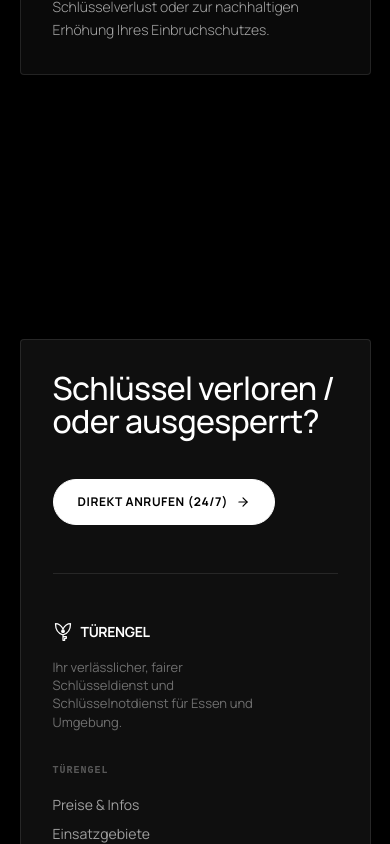
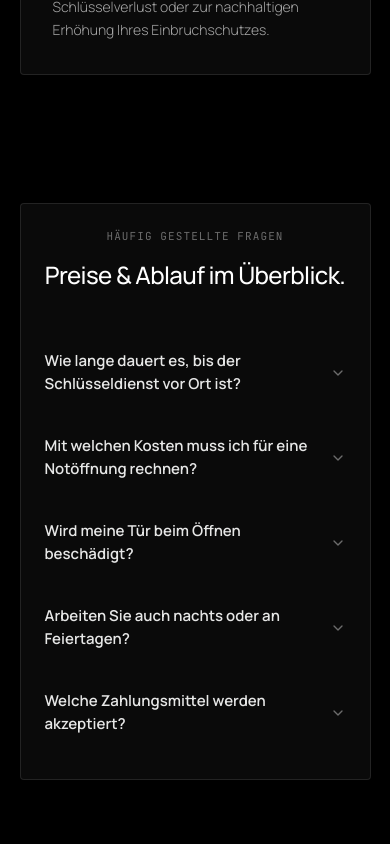
Before and after one commit to Ripptu/t-rengel, a React (Vite) app: page / in a window 390 px wide. Shown: the part 3060-3904 px from the top of the page. Built offline with nearby package versions, Linux system fonts and the light colour scheme.

Commit message:
feat: add FAQ section component
Implement an interactive FAQItem component with motion-based expand/collapse animations to enhance user experience and provide clear answers to common customer questions.

```diff
--- a/src/App.tsx
+++ b/src/App.tsx
@@ -1,6 +1,6 @@
 import { useEffect, useRef, useState, ReactNode } from 'react';
 import { motion, useScroll, useTransform } from 'motion/react';
-import { ArrowRight } from 'lucide-react';
+import { ArrowRight, ChevronDown } from 'lucide-react';
 import ScrollReveal from './components/ScrollReveal';
 
 const VIDEO_URL = 'https://d8j0ntlcm91z4.cloudfront.net/user_38xzZboKViGWJOttwIXH07lWA1P/hf_20260521_064421_279656fd-e76f-40a0-8fed-7456d4f7715a.mp4';
@@ -102,6 +102,57 @@
       <span>{text}</span>
       <ArrowRight className="w-3.5 h-3.5 transition-transform duration-300 group-hover:translate-x-1 shrink-0" />
     </div>
+  );
+}
+
+// Stateful FAQ Item component with elegant motion height transitions
+interface FAQItemProps {
+  question: string;
+  answer: string;
+  index: number;
+}
+
+function FAQItem({ question, answer, index }: FAQItemProps) {
+  const [isOpen, setIsOpen] = useState(false);
+
+  return (
+    <Reveal delay={index * 0.05}>
+      <div
+        className="border-b border-white/10 last:border-b-0 w-full"
+        id={`faq-item-${index}`}
+      >
+        <button
+          onClick={() => setIsOpen(!isOpen)}
+          className="w-full flex items-center justify-between py-5 text-left focus:outline-none focus-visible:ring-1 focus-visible:ring-white group select-none cursor-pointer"
+          aria-expanded={isOpen}
+        >
+          <span className="font-sans text-[15px] md:text-base font-semibold text-white/90 group-hover:text-white transition-colors duration-200">
+            {question}
+          </span>
+          <motion.div
+            animate={{ rotate: isOpen ? 180 : 0 }}
+            transition={{ duration: 0.3, ease: [0.16, 1, 0.3, 1] }}
+            className="text-white/40 group-hover:text-white shrink-0 ml-4 transition-colors duration-200"
+          >
+            <ChevronDown className="w-4 h-4 md:w-5 h-5" />
+          </motion.div>
+        </button>
+
+        <motion.div
+          initial={false}
+          animate={{
+            height: isOpen ? "auto" : 0,
+            opacity: isOpen ? 1 : 0
+          }}
+          transition={{ duration: 0.3, ease: [0.16, 1, 0.3, 1] }}
+          className="overflow-hidden"
+        >
+          <p className="pb-5 text-[13px] md:text-sm text-white/60 leading-relaxed font-light font-sans pr-6">
+            {answer}
+          </p>
+        </motion.div>
+      </div>
+    </Reveal>
   );
 }
 
@@ -262,7 +313,7 @@
               <NavItem text="Türöffnung" href="#leistungen" />
               <NavItem text="Autoöffnung" href="#leistungen" />
               <NavItem text="Sicherheit" href="#leistungen" />
-              <NavItem text="Preise" href="#leistungen" />
+              <NavItem text="Preise &amp; FAQ" href="#faq" />
             </nav>
             <a
               href="tel:+492014764314"
@@ -428,8 +479,50 @@
           </div>
         </section>
 
+        {/* SECTION 2.8: MINIMALIST FAQ SECTION */}
+        <section className="w-[90%] mx-auto py-16 md:py-24 pointer-events-auto" id="faq">
+          <div className="max-w-[800px] w-full mx-auto bg-white/4 backdrop-blur-[40px] border border-white/10 p-6 md:p-12 rounded-sm shadow-[0_8px_32px_rgba(0,0,0,0.3)]">
+            <Reveal delay={0.1}>
+              <div className="text-[11px] font-mono tracking-widest text-white/40 uppercase mb-4 text-center select-none">
+                HÄUFIG GESTELLTE FRAGEN
+              </div>
+              <h2 className="text-[clamp(1.5rem,3vw,2.5rem)] leading-tight font-medium tracking-tight text-white mb-10 text-center select-none">
+                Preise &amp; Ablauf im Überblick.
+              </h2>
+            </Reveal>
+
+            <div className="flex flex-col mt-4">
+              <FAQItem
+                index={0}
+                question="Wie lange dauert es, bis der Schlüsseldienst vor Ort ist?"
+                answer="Wir sind als lokaler Anbieter direkt in Essen für Sie unterwegs. Im Durchschnitt erreichen unsere fachmännischen Techniker Ihren Standort innerhalb von 20 bis 30 Minuten nach Ihrem Anruf."
+              />
+              <FAQItem
+                index={1}
+                question="Mit welchen Kosten muss ich für eine Notöffnung rechnen?"
+                answer="Bei Türengel legen wir Wert auf faire, transparente Kommunikation. Eine zerstörungsfreie Notöffnung für eine zugefallene Tür erhalten Sie bereits zu preiswerten Konditionen. Den konkreten Festpreis besprechen wir stets präzise vor Arbeitsbeginn, damit Sie absolute Preissicherheit haben – ganz ohne versteckte Kosten."
+              />
+              <FAQItem
+                index={2}
+                question="Wird meine Tür beim Öffnen beschädigt?"
+                answer="Zu 99% gelingt unseren geschulten Profi-Technikern eine völlig schadenfreie und zerstörungsfreie Öffnung bei zugefallenen Haus- oder Wohnungstüren, ohne Kratzer am Türblatt oder Zylinder zu hinterlassen."
+              />
+              <FAQItem
+                index={3}
+                question="Arbeiten Sie auch nachts oder an Feiertagen?"
+                answer="Ja, unser Schlüsselnotdienst steht Ihnen 24 Stunden am Tag, 7 Tage die Woche, an 365 Tagen im Jahr zur Verfügung. Ganz ohne unpersönliche Callcenter-Zwischenstationen sprechen Sie direkt mit uns am Telefon."
+              />
+              <FAQItem
+                index={4}
+                question="Welche Zahlungsmittel werden akzeptiert?"
+                answer="Sie können bei uns ganz unkompliziert bar oder bequem per EC-Karte / Girocard direkt vor Ort beim Techniker bezahlen. Sie erhalten selbstverständlich eine rechtskonforme, ordentliche Rechnung für Ihre Unterlagen."
+              />
+            </div>
+          </div>
+        </section>
+
         {/* SECTION 2.5: SPACER */}
-        <div className="h-[200px] w-full" />
+        <div className="h-[120px] w-full" />
 
         {/* SECTION 3: FOOTER CARD (SCROLL TRIGGER REFERENCE CONTAINER) */}
         <footer
```
